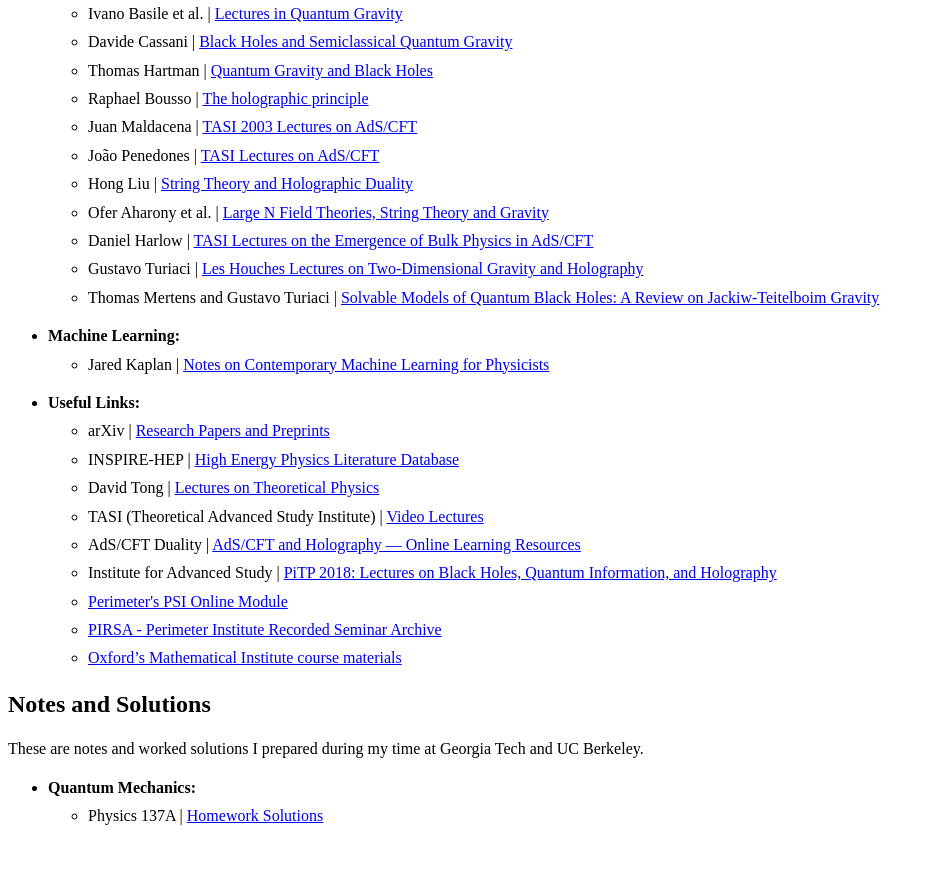
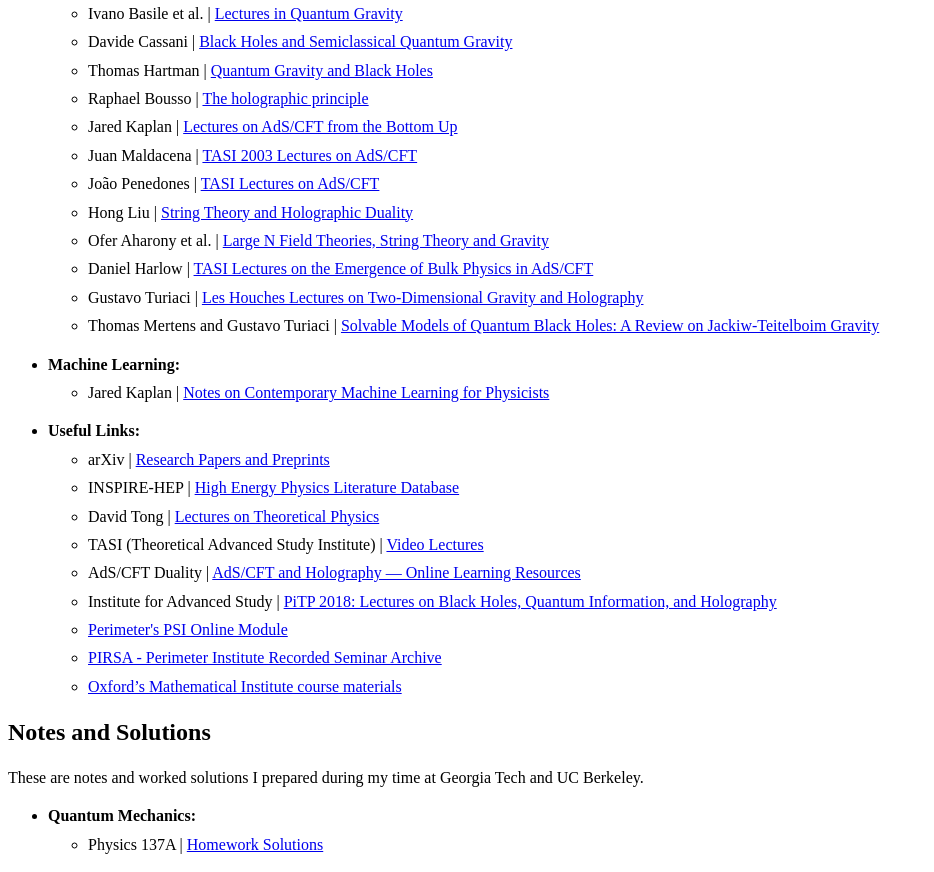
Before and after one commit to abelphysics/abelphysics.github.io, a plain HTML site: page index.html in a window 1280 px wide. Shown: the part 3812-4684 px from the top of the page, without its empty margins (0-934 px from the left). Before the commit the page ends 4656 px from the top, so only its background shows below. Drawn offline with Linux system fonts and the light colour scheme.

Commit message:
minor fixes

```diff
--- a/index.html
+++ b/index.html
@@ -674,6 +674,14 @@ Semiclassical Quantum Gravity
     The holographic principle
   </a>
 </li>
+
+<li>
+  Jared Kaplan |
+  <a href="notes/AdS/CFT.pdf">
+    Lectures on AdS/CFT from the Bottom Up
+  </a>
+</li>
+
              <li>
   Juan Maldacena |
   <a href="https://arxiv.org/abs/hep-th/0309246">
```
